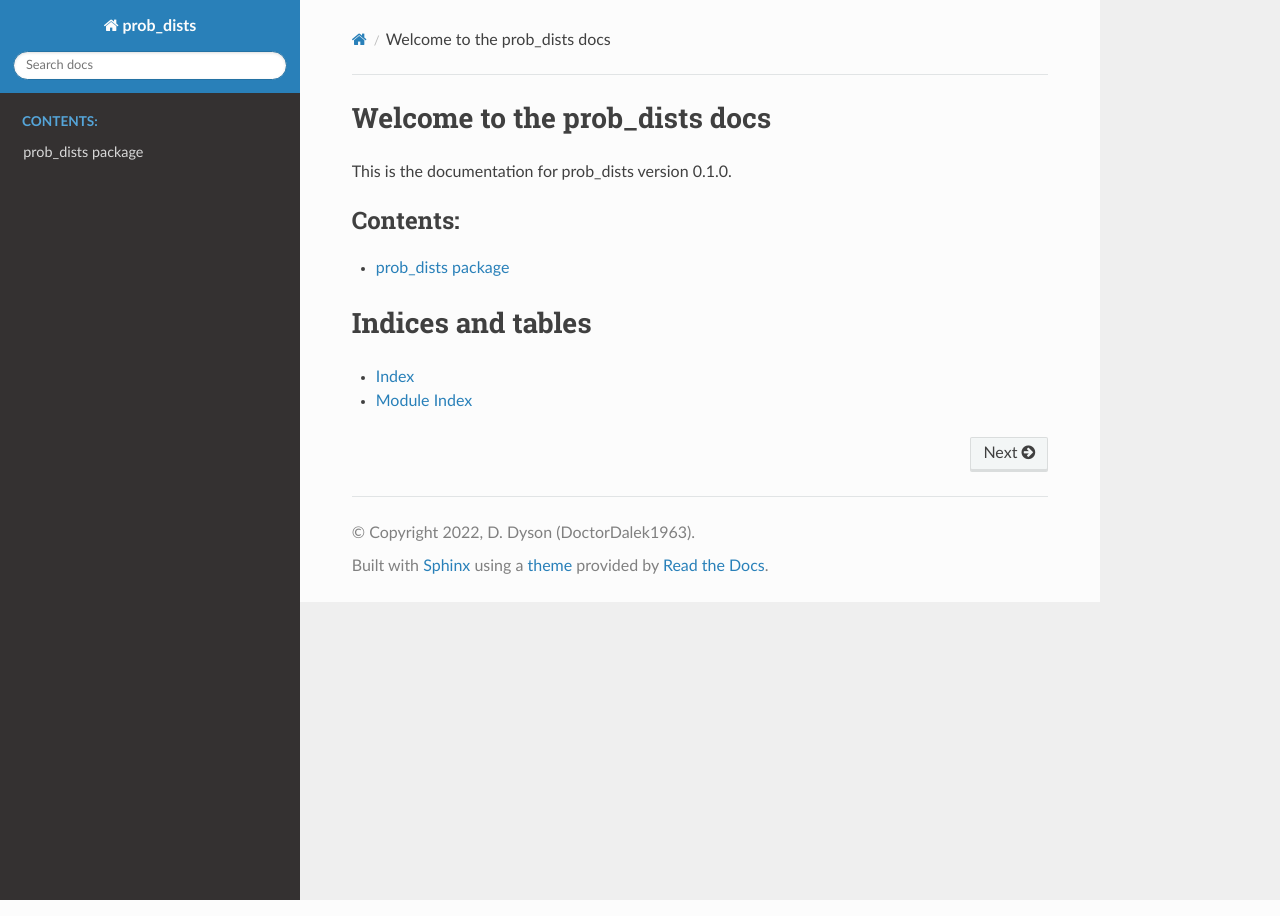
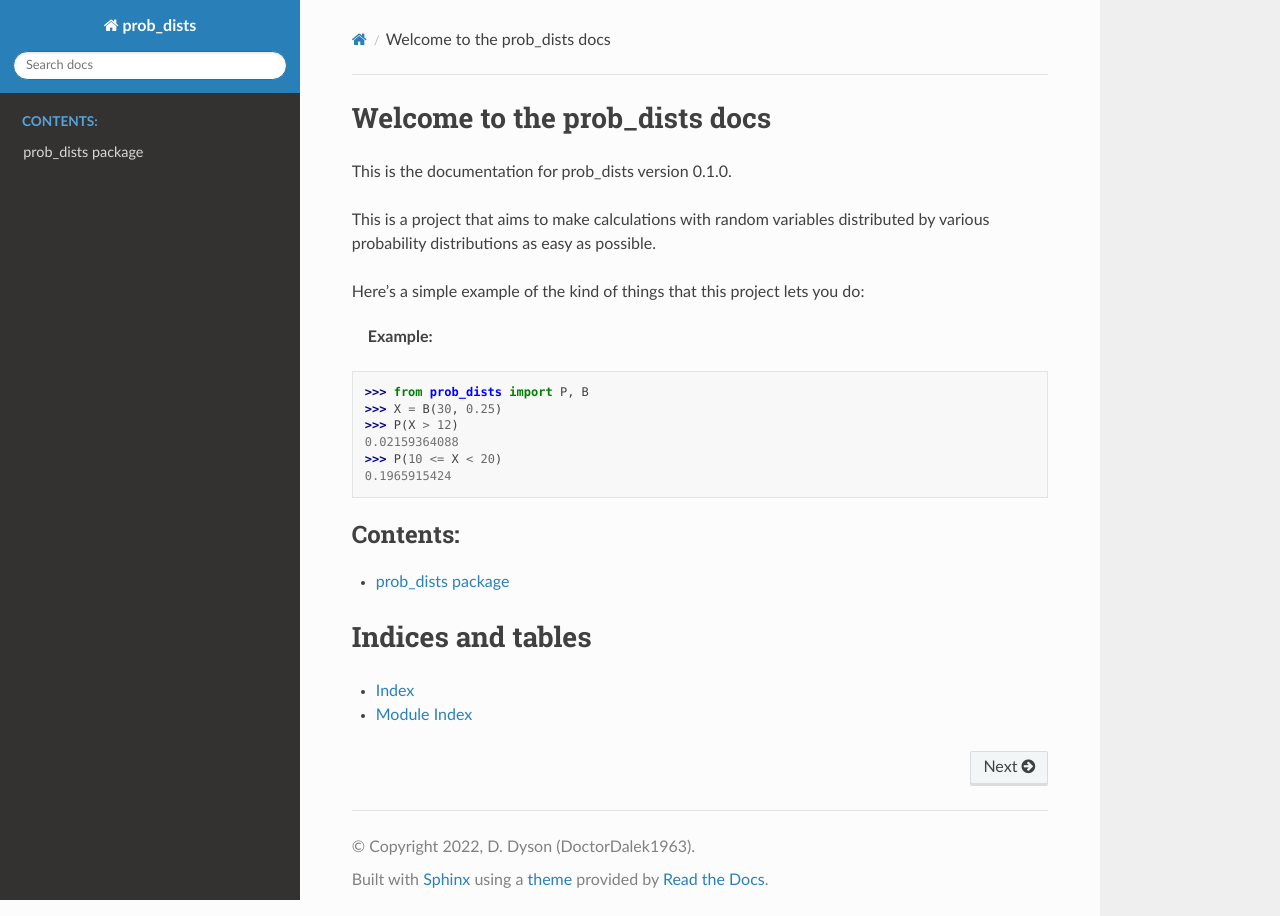
Before and after one commit to DoctorDalek1963/prob_dists, a Sphinx documentation site: the page built from docs/source/index.rst, in a window 1280 px wide. Built offline with Sphinx 7.4.7 and the Read the Docs theme 2.0.0, drawn with Linux system fonts in a browser that asks for light colours.

Commit message:
Add examples and alias table

```diff
--- a/docs/source/index.rst
+++ b/docs/source/index.rst
@@ -2,6 +2,20 @@ Welcome to the prob_dists docs
 ==============================
 
 This is the documentation for prob_dists version |release|.
+
+This is a project that aims to make calculations with random variables
+distributed by various probability distributions as easy as possible.
+
+Here's a simple example of the kind of things that this project lets you do:
+
+:Example:
+
+>>> from prob_dists import P, B
+>>> X = B(30, 0.25)
+>>> P(X > 12)
+0.02159364088
+>>> P(10 <= X < 20)
+0.1965915424
 
 .. toctree::
    :maxdepth: 1
```
Also changed, not shown: src/prob_dists/__init__.py (+15 -1 lines).
